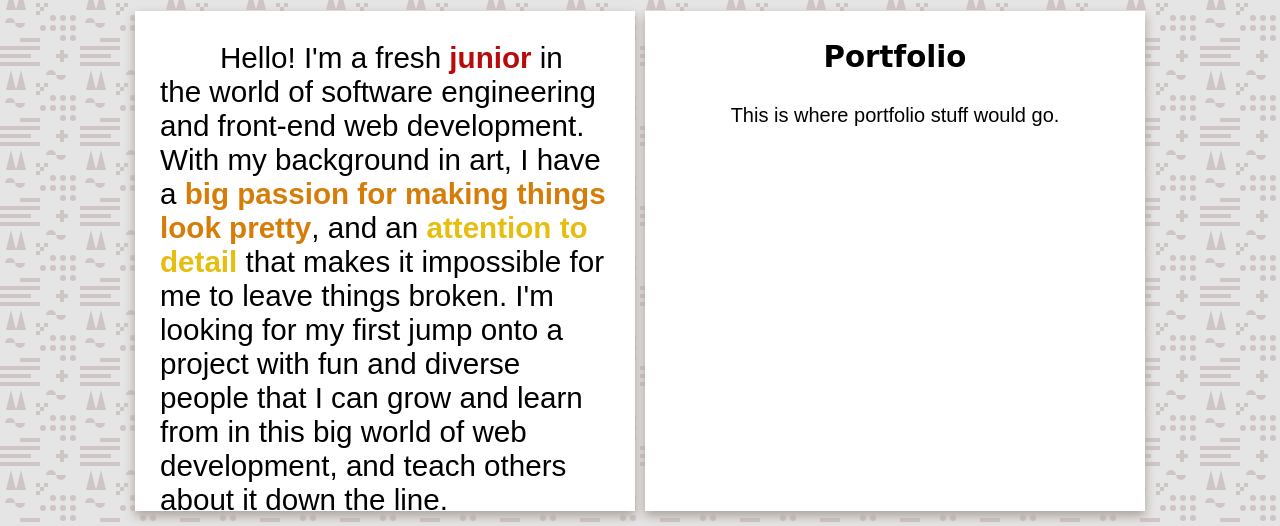
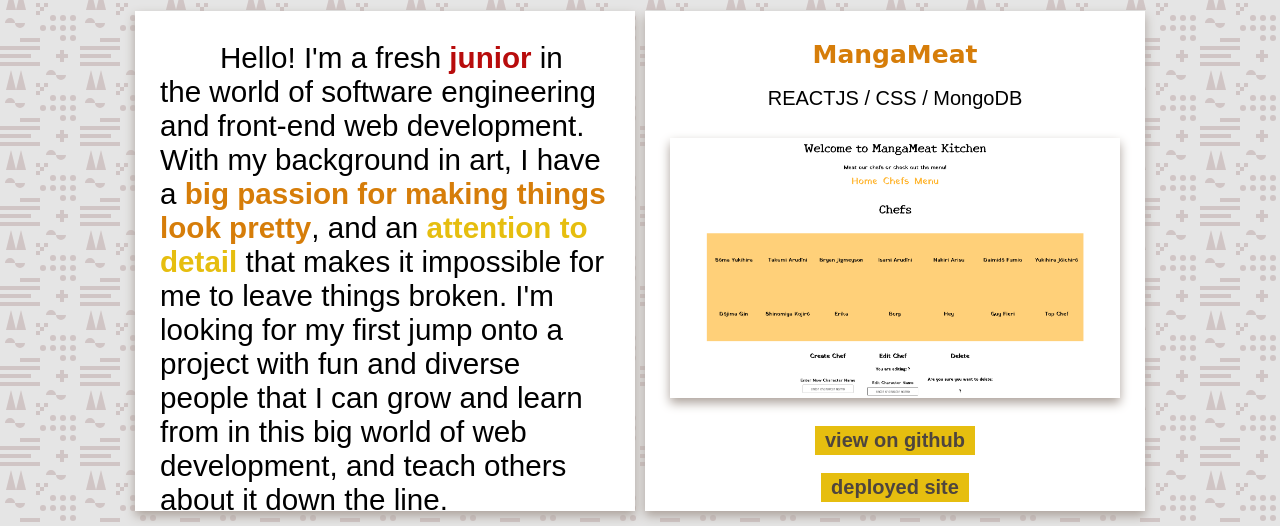
Before and after one commit to mssugarpop/mssugarpop.github.io, a plain HTML site: page index.html in a window 1280 px wide. Shown: the part 170-696 px from the top of the page. Drawn offline with Linux system fonts and the light colour scheme; a web font is replaced by a local one.

Commit message:
Added projects and edited CSS

```diff
--- a/index.html
+++ b/index.html
@@ -11,6 +11,7 @@
 </head>
 
 <body>
+    <script src="script.js"></script>
     <div class="container">
         <div class="name">
             <h1>Erika Sanchez</h1>
@@ -35,14 +36,25 @@
 
             <div class="scroll-container">
                 <section>
-                    <h3>Portfolio</h3>
-                    <p>This is where portfolio stuff would go.</p>
+                    <h4>MangaMeat</h4>
+                    <p class="techUsed">REACTJS / CSS / MongoDB</p>
+                    <img class="preview" onClick="openImage()" src="./images/MangaMeatpreview.png">
+                    <a class="repository" href="https://github.com/ewalker991/Manga-Meat-Front" target="_blank">view on github</a>
+                    <a class="deployed" href="http://mangameat.surge.sh/" target="_blank">deployed site</a>
                 </section>
                 <section>
-                    <h3>Project 1</h3>
+                    <h4>FFXIV Trivia</h4>
+                    <p class="techUsed">JavaScript / HTML / CSS / DOM Manipulation</p>
+                    <img class="preview2" onClick="openImage()" src="./images/FFXIVTriviapreview.png">
+                    <a class="repository" href="https://github.com/ewalker991/frontend-game" target="_blank">view on github</a>
+                    <a class="deployed" href="https://ewalker991.github.io/frontend-game/" target="_blank">deployed site</a>
                 </section>
                 <section>
-                    <h3>Project 2</h3>
+                    <h4>Vedic Words API</h4>
+                    <p class="techUsed">JavaScript / Express / Mongoose</p>
+                    <img class="preview3" onClick="openImage()" src="./images/VedicAPIpreview.png">
+                    <a class="repository" href="https://github.com/ewalker991/project6" target="_blank">view on github</a>
+                    <a class="deployed" href="https://sei21-es-project6.herokuapp.com/" target="_blank">deployed site</a>
                 </section>
             </div>
         </div>
--- /dev/null
+++ b/script.js
@@ -0,0 +1,17 @@
+// alert("Script loaded")
+
+const img = document.getElementsById("preview");
+
+function openImage() {
+    // img.style.display = "block";
+    img.style.width = "60%";
+    img.style.height = "auto";
+    img.style.transition = "width 0.5s ease";
+}
+
+function closeImage() {
+    // img.style.display = "none";
+    img.style.width = "40%";
+    img.style.height = "auto";
+    img.style.transition = "width 0.5s ease";
+}
--- a/style.css
+++ b/style.css
@@ -39,7 +39,7 @@ ul {
     padding: 0;
 }
 
-a {
+a, .repository {
     background-color: white;
     box-shadow: 0 5px 0 rgb(172, 162, 155);
     color: rgb(78, 69, 62);
@@ -56,6 +56,54 @@ a:hover {
 a:active {
     box-shadow: none;
     top: 5px;
+}
+
+.preview, .preview2, .preview3 {
+    max-width: 90%;
+    height: auto;
+    margin: 10px;
+    box-shadow: 0 5px 10px rgb(172, 162, 155);
+}
+
+.preview2 {
+    max-height: 55%;
+    width: auto;
+}
+
+.preview3 {
+    max-width: 80%;
+}
+
+.repository, .deployed {
+    background-color: rgb(230, 190, 15);
+    box-shadow: none;
+    border: none;
+    font-family: 'Darker Grotesque', sans-serif;
+    font-size: 0.8em;
+    font-weight: bold;
+    transition: all 0.5s ease-in-out;
+}
+
+.repository:hover, .deployed:hover {
+    background-color: rgb(255, 224, 83);
+}
+
+.techUsed {
+    margin: 0 auto;
+    padding: 0;
+}
+
+h4 {
+    color:rgb(214, 125, 9);
+    margin: 0 auto;
+    margin-top: 20px;
+}
+
+section {
+    display: flex;
+    flex-direction: column;
+    justify-content:space-around;
+    align-items: center;
 }
 
 .twitter {
@@ -180,7 +228,7 @@ a:active {
 }
 
 .aboutMe::-webkit-scrollbar {
-    width: 5px;
+    width: 10px;
 }
 
 .aboutMe::-webkit-scrollbar-thumb {
@@ -189,12 +237,13 @@ a:active {
 
 .scroll-container {
     display: flex;
-    overflow-x: scroll;
-    scroll-snap-type: x mandatory;
+    flex-direction: column;
+    overflow-y: scroll;
+    scroll-snap-type: y mandatory;
 }
 
 .scroll-container::-webkit-scrollbar {
-    height: 5px;
+    width: 5px;
 }
 
 .scroll-container::-webkit-scrollbar-thumb {
```
Also changed, not shown: images/FFXIVTriviapreview.png (added), images/MangaMeatpreview.png (added), images/VedicAPIpreview.png (added).
